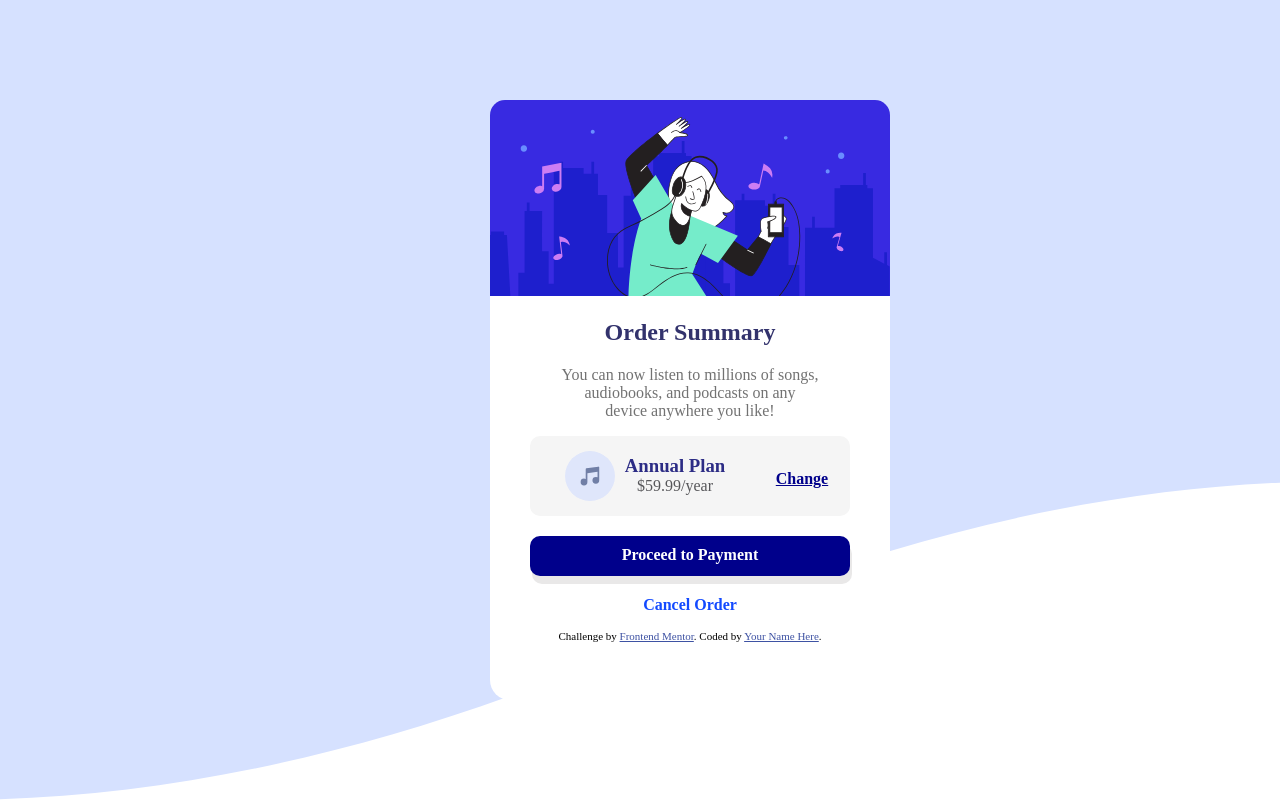
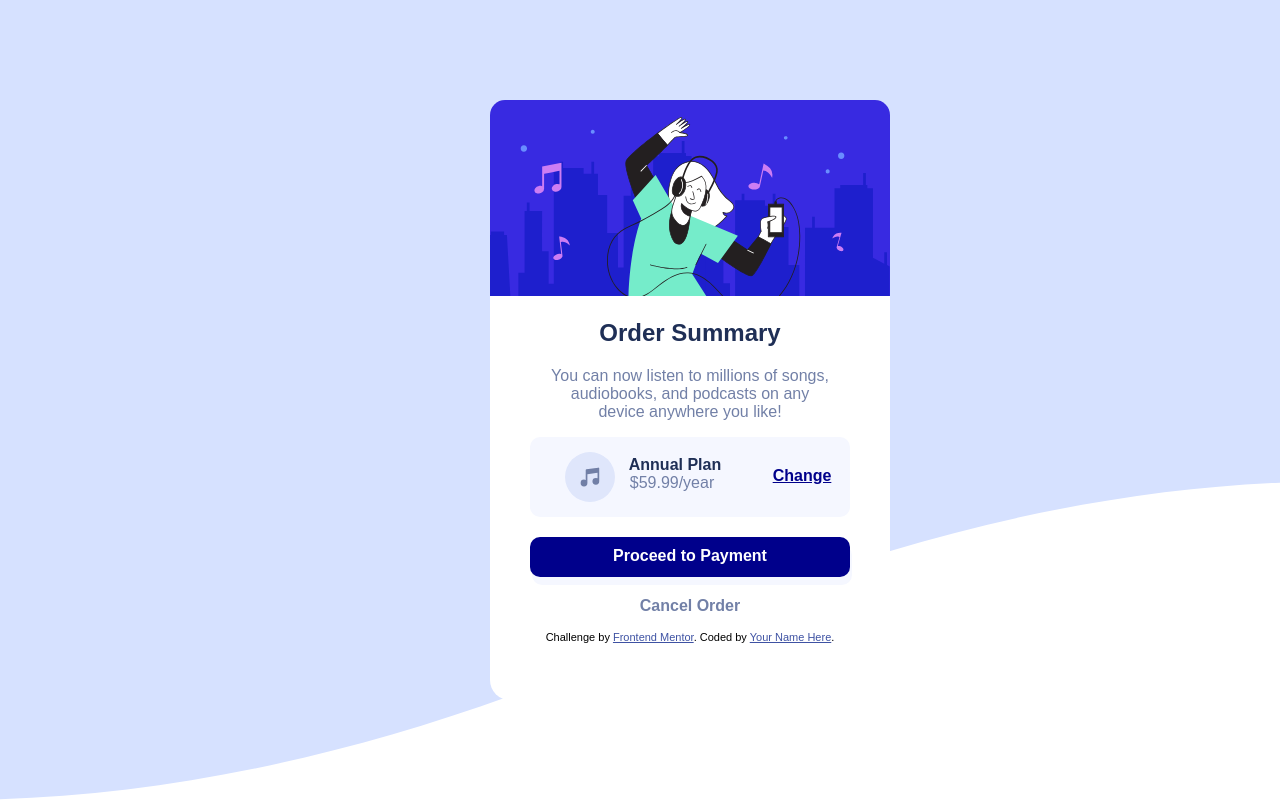
Before and after one commit to AdamBures/FRONTEND-MENTOR, a plain HTML site: page order-summary-component-main/index.html in a window 1280 px wide. Drawn offline with Linux system fonts and the light colour scheme.

Commit message:
Update style.css

```diff
--- a/order-summary-component-main/style.css
+++ b/order-summary-component-main/style.css
@@ -1,3 +1,8 @@
+* {
+    font-family: 'Red Hat Display', sans-serif;
+    src: url('https://fonts.googleapis.com/css2?family=Red+Hat+Display:wght@300&display=swap');
+}
+
 .attribution {
     font-size: 11px;
     text-align: center;
@@ -20,14 +25,16 @@
 }
 
 .plan {
-    background-color: whitesmoke;
+    background-color: hsl(225, 100%, 98%);
     width: 320px;
     height: 80px;
     border-radius: 10px;
 }
 
 .price {
-    color: rgb(44, 44, 133);
+    font-size: 16px;
+    font-weight: 700;
+    color: hsl(223, 47%, 23%);
     margin: 5px;
     position: relative;
     right: 15px;
@@ -35,10 +42,11 @@
 }
 
 .price-p {
-    color: rgb(87, 87, 90);
+    font-size: 16px;
+    color: hsl(224, 23%, 55%);
     margin: 5px;
     position: relative;
-    right: 15px;
+    right: 18px;
     top: -45px;
 }
 
@@ -51,13 +59,14 @@
 }
 
 .top {
-    color: rgb(114, 114, 114);
+    font-size: 16px;
+    color: hsl(224, 23%, 55%);
 }
 
 h2 {
     font-size: 2000;
     font-weight: 900;
-    color: rgba(6, 6, 77, 0.822);
+    color: hsl(223, 47%, 23%);
 }
 
 .center_image {
@@ -85,7 +94,7 @@ body {
 .payment {
     cursor: pointer;
     position: relative;
-    box-shadow: 2px 8px #e9e8e8;
+    box-shadow: 2px 8px hsl(225, 100%, 98%);
     top: 0px;
     background-color: darkblue;
     margin: 20px;
@@ -95,6 +104,7 @@ body {
 }
 
 .payment-text {
+    font-size: 16px;
     position: inherit;
     font-weight: bold;
     color: white;
@@ -102,9 +112,10 @@ body {
 }
 
 .cancel {
+    font-size: 16px;
     font-weight: 550;
     cursor: pointer;
-    color: rgb(19, 74, 255);
+    color: hsl(224, 23%, 55%)
 }
 
 @media only screen and (max-width: 600px) {
```
